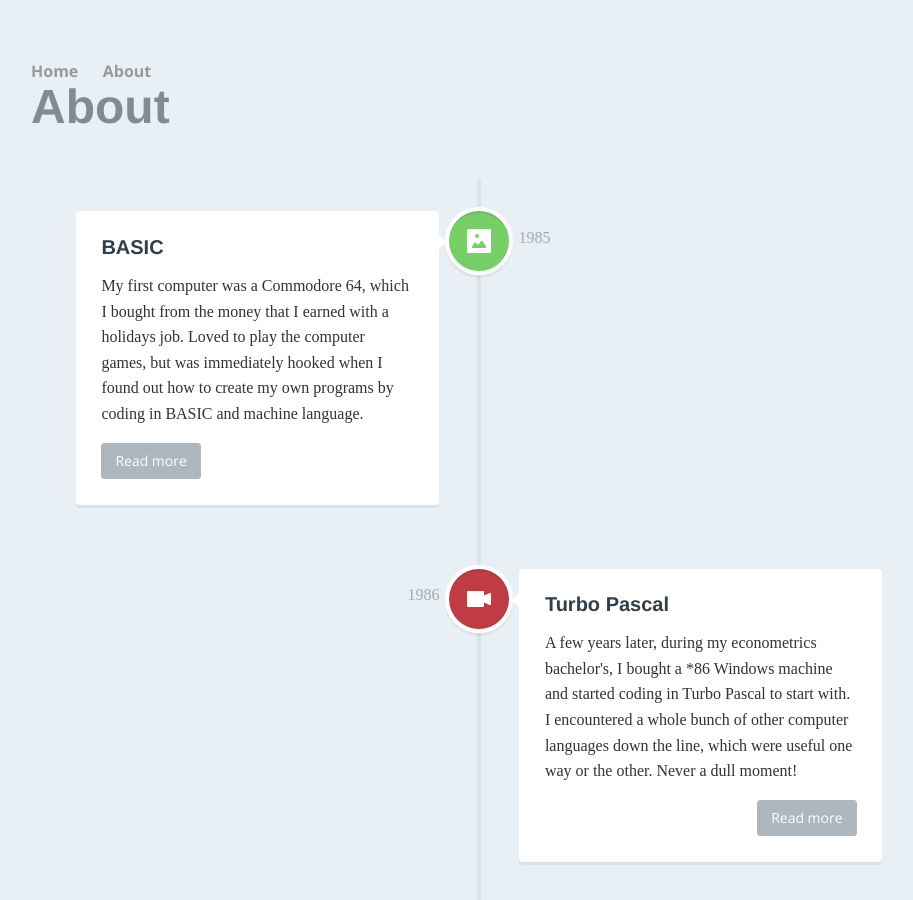
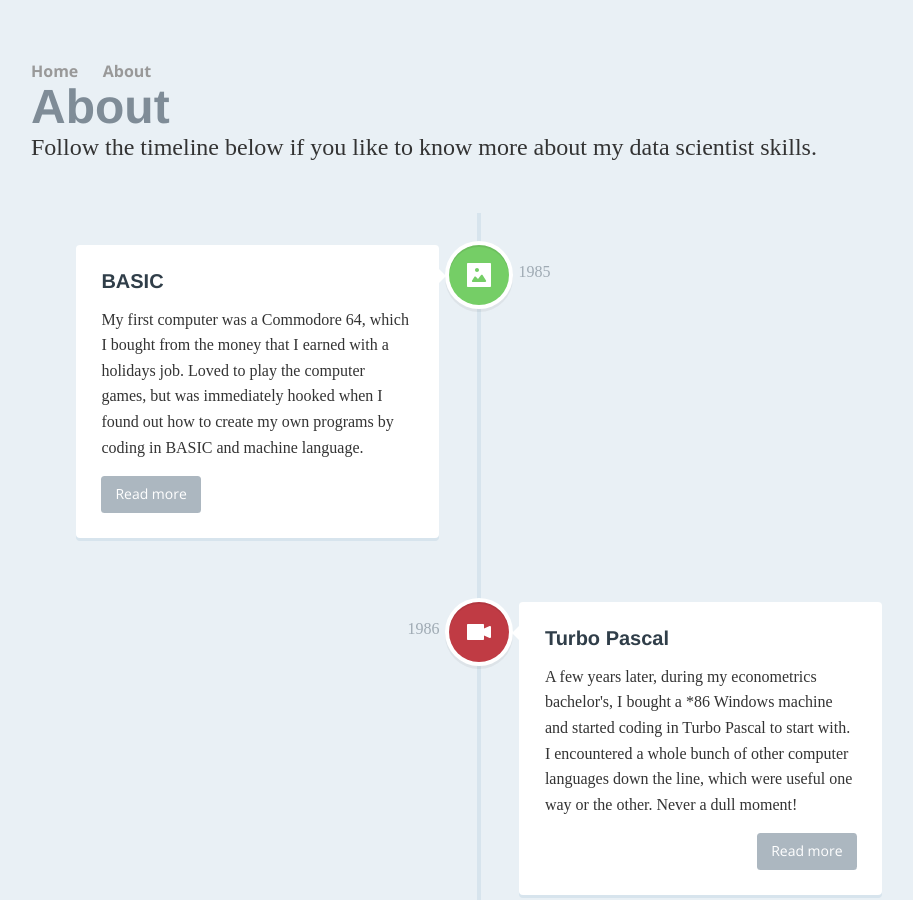
Before and after one commit to pjastam/pjastam.github.io, a Jekyll site: the page built from about/index.html, in a window 1280 px wide and 900 px high. Shown: the whole window, without its empty margins (161-1074 px from the left). Built offline with Jekyll 4.4.1, drawn with Linux system fonts in a browser that asks for light colours; nearby versions of some CDN libraries; some web fonts are replaced; a script that is not in the unit is left out.

Commit message:
Update content and html code
Added a short intro text and moved up the </div> statement of the about
class

```diff
--- a/about/index.html
+++ b/about/index.html
@@ -5,6 +5,8 @@
 
 <div class="about">
 	<h1>About</h1>
+	<p>Follow the timeline below if you like to know more about my data scientist skills.</a></p>
+</div>
 
 	<section id="cd-timeline" class="cd-container">
 		<div class="cd-timeline-block">
@@ -136,5 +138,3 @@
 			</div> <!-- cd-timeline-content -->
 		</div> <!-- cd-timeline-block -->
 	</section> <!-- cd-timeline -->
-
-</div>
```
